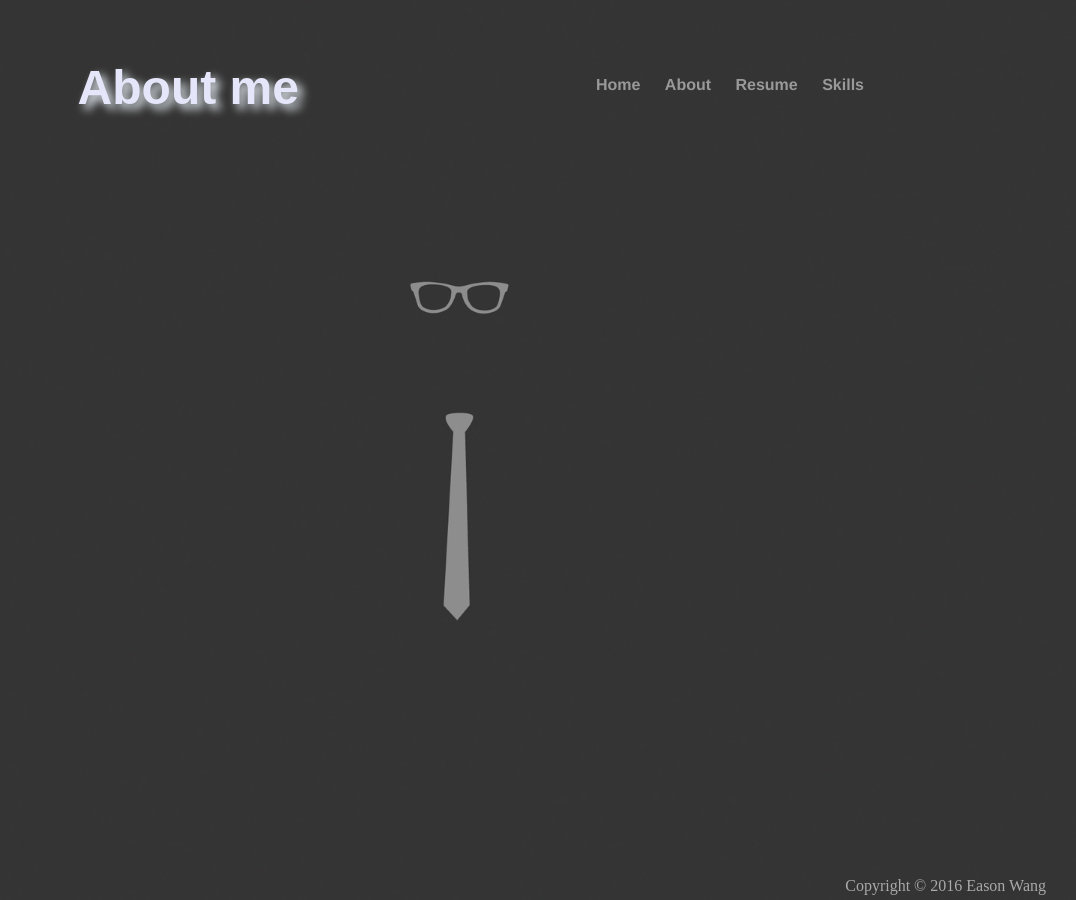
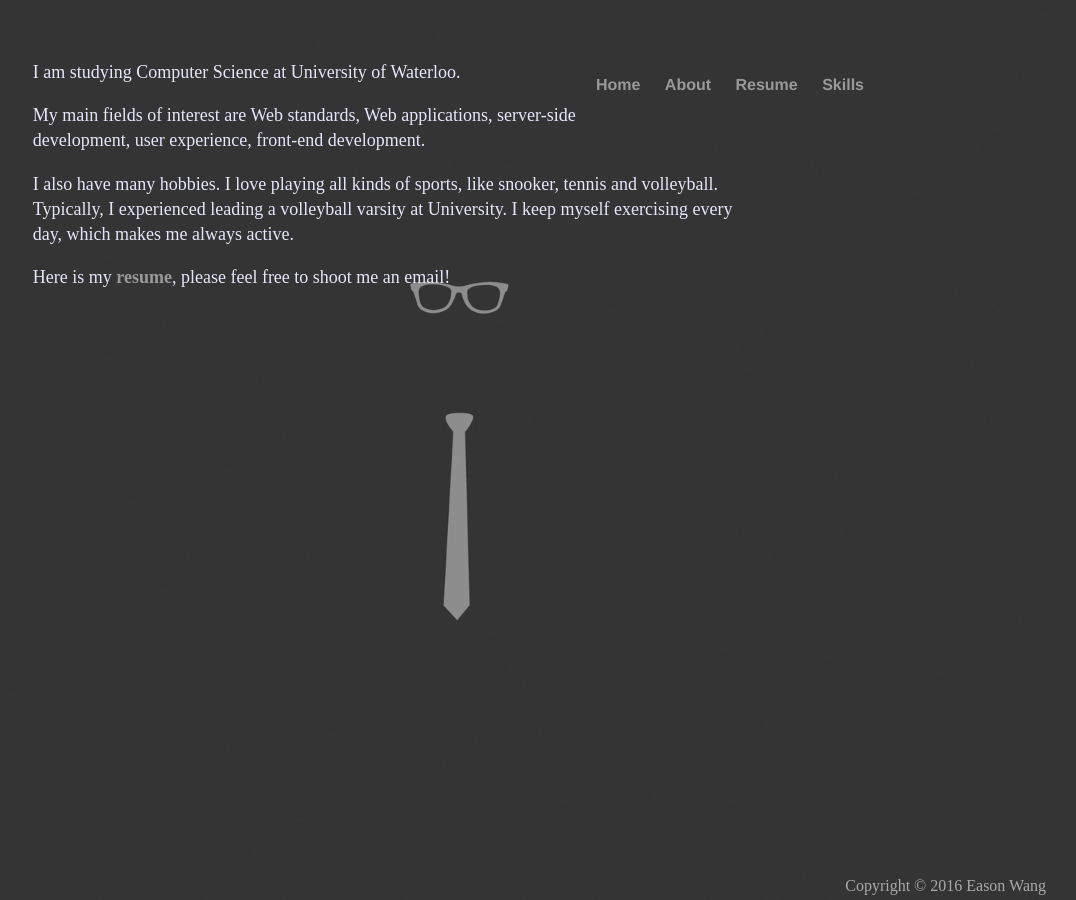
Before and after one commit to Eason666/Easonwang.github.io, a Jekyll site: the page built from about/index.html, in a window 1280 px wide. Shown: the whole page, without its empty margins (204-1280 px from the left). Built offline with Jekyll 4.4.1, drawn with Linux system fonts in a browser that asks for light colours.

Commit message:
Update index.html

```diff
--- a/about/index.html
+++ b/about/index.html
@@ -3,8 +3,8 @@ layout: default
 title: Eason
 ---
 
-	<h1 id="aboutme">About me</h1>
-	<!--<img id="image" src="/psb.jpg">
+	<!--<h1 id="aboutme">About me</h1>
+	<img id="image" src="/psb.jpg">-->
 	<div>
         	<p class="content">I am studying Computer Science at University of Waterloo. </p>
 
@@ -13,4 +13,3 @@ title: Eason
 			Typically, I experienced leading a volleyball varsity at University. I keep myself exercising every day, which makes me always active.
 		<p class="content"> Here is my <a href="/Junheng Wang - resume.pdf"><strong>resume</strong></a>, please feel free to shoot me an email!</p>
         </div>
--->
```
